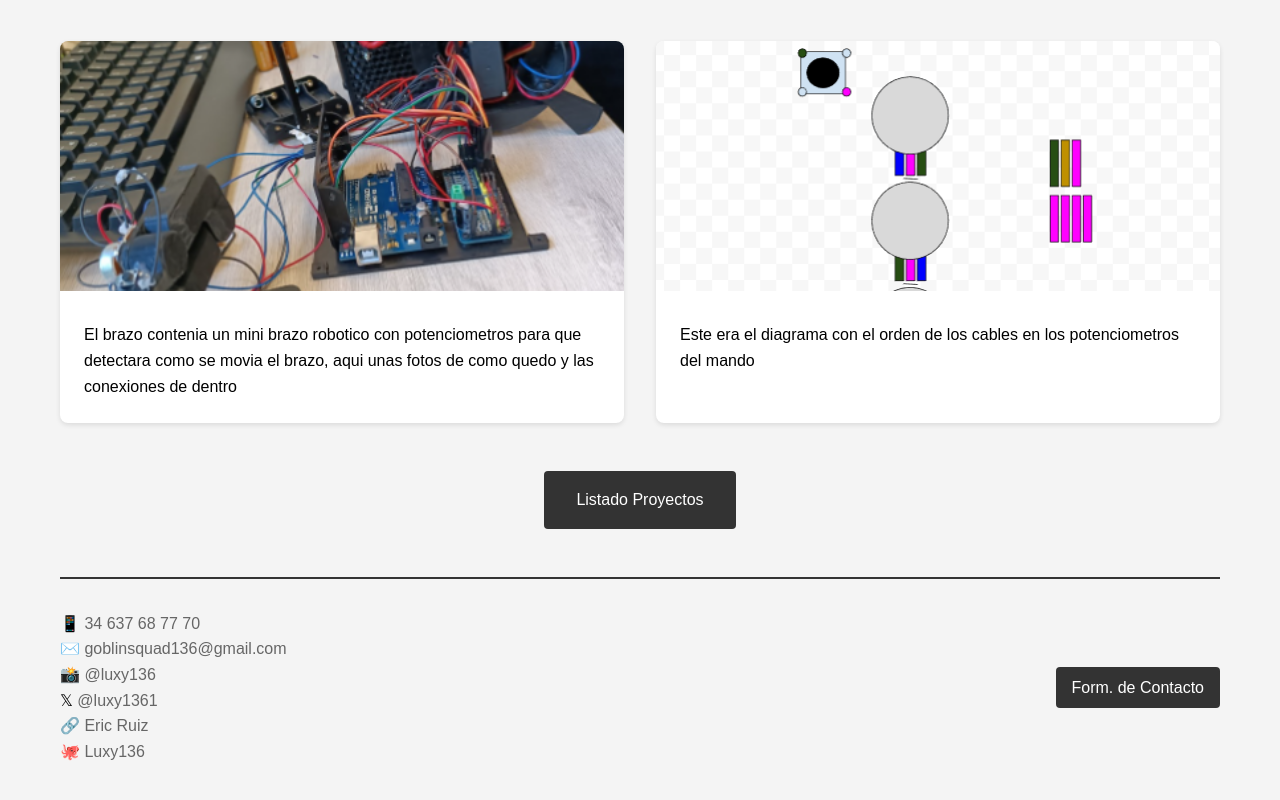
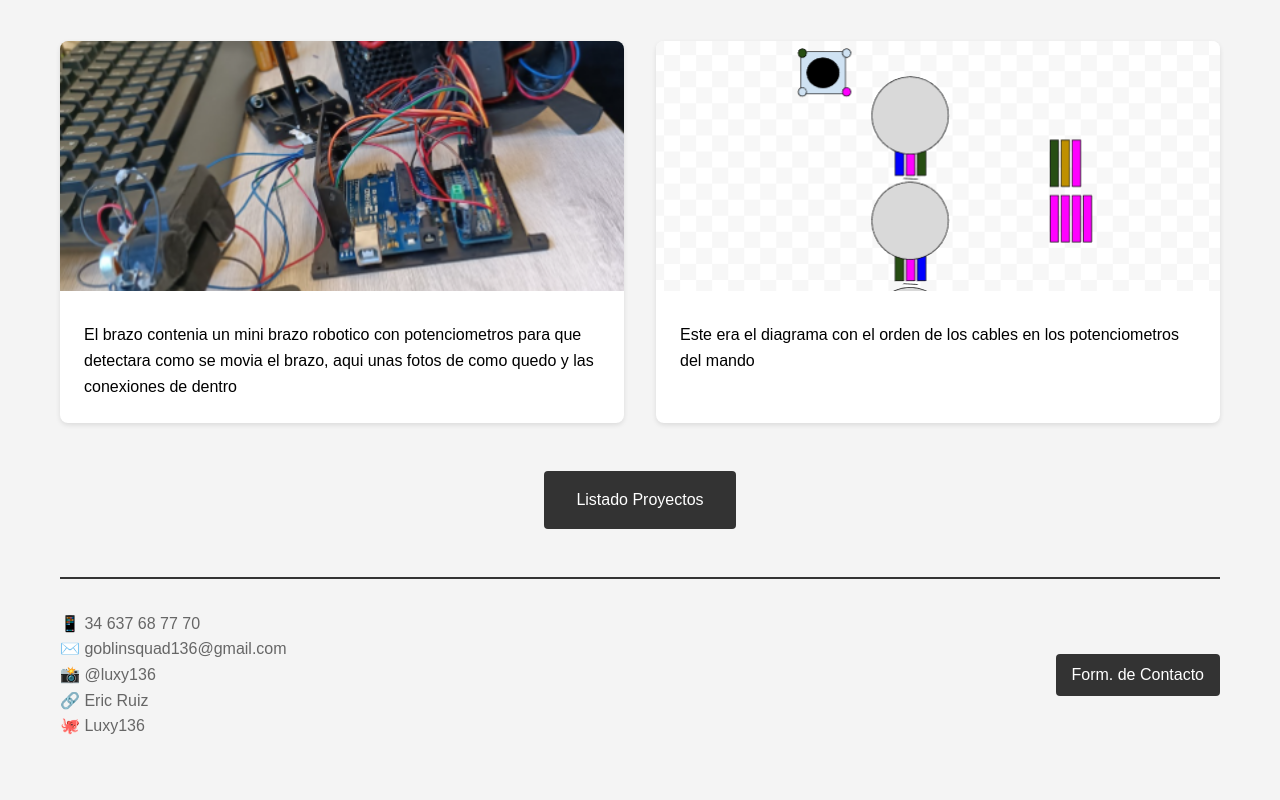
Before and after one commit to EricRuiz-ITB2425/Portfoli_EricRuiz, a plain HTML site: page pages/Projecte1.html in a window 1280 px wide. Shown: the part 678-1478 px from the top of the page. Drawn offline with Linux system fonts and the light colour scheme; files whose address does not match are found by name.

Commit message:
Update Projecte1.html

```diff
--- a/pages/Projecte1.html
+++ b/pages/Projecte1.html
@@ -63,10 +63,6 @@
                         <a href="https://www.instagram.com/luxy136/">@luxy136</a>
                     </div>
                     <div class="info-item">
-                        <span class="icon">𝕏</span>
-                        <a href="https://x.com/luxy1361">@luxy1361</a>
-                    </div>
-                    <div class="info-item">
                         <span class="icon">🔗</span>
                         <a href="https://www.linkedin.com/in/eric-ruiz-1b5236266/">Eric Ruiz</a>
                     </div>
```
